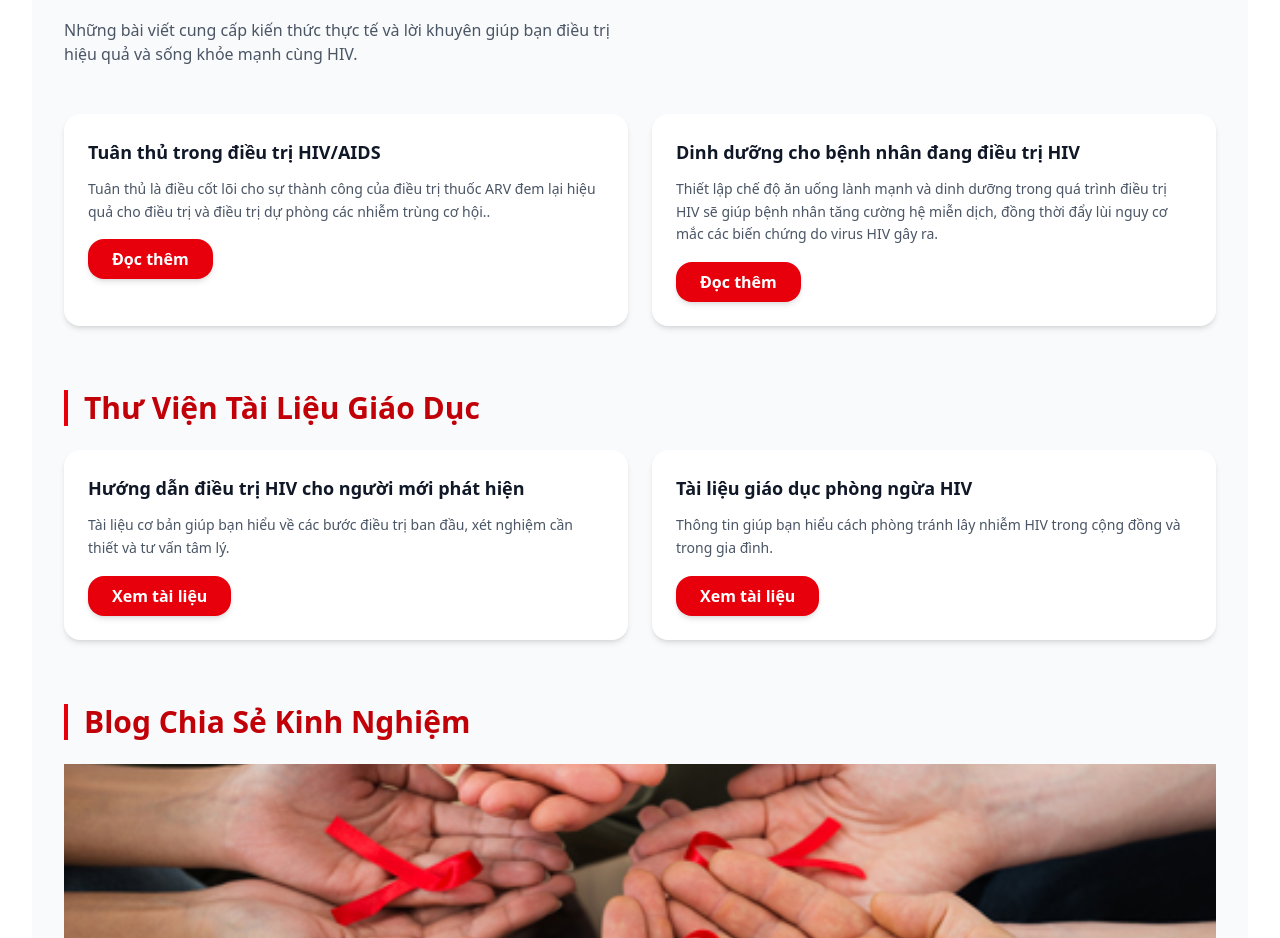
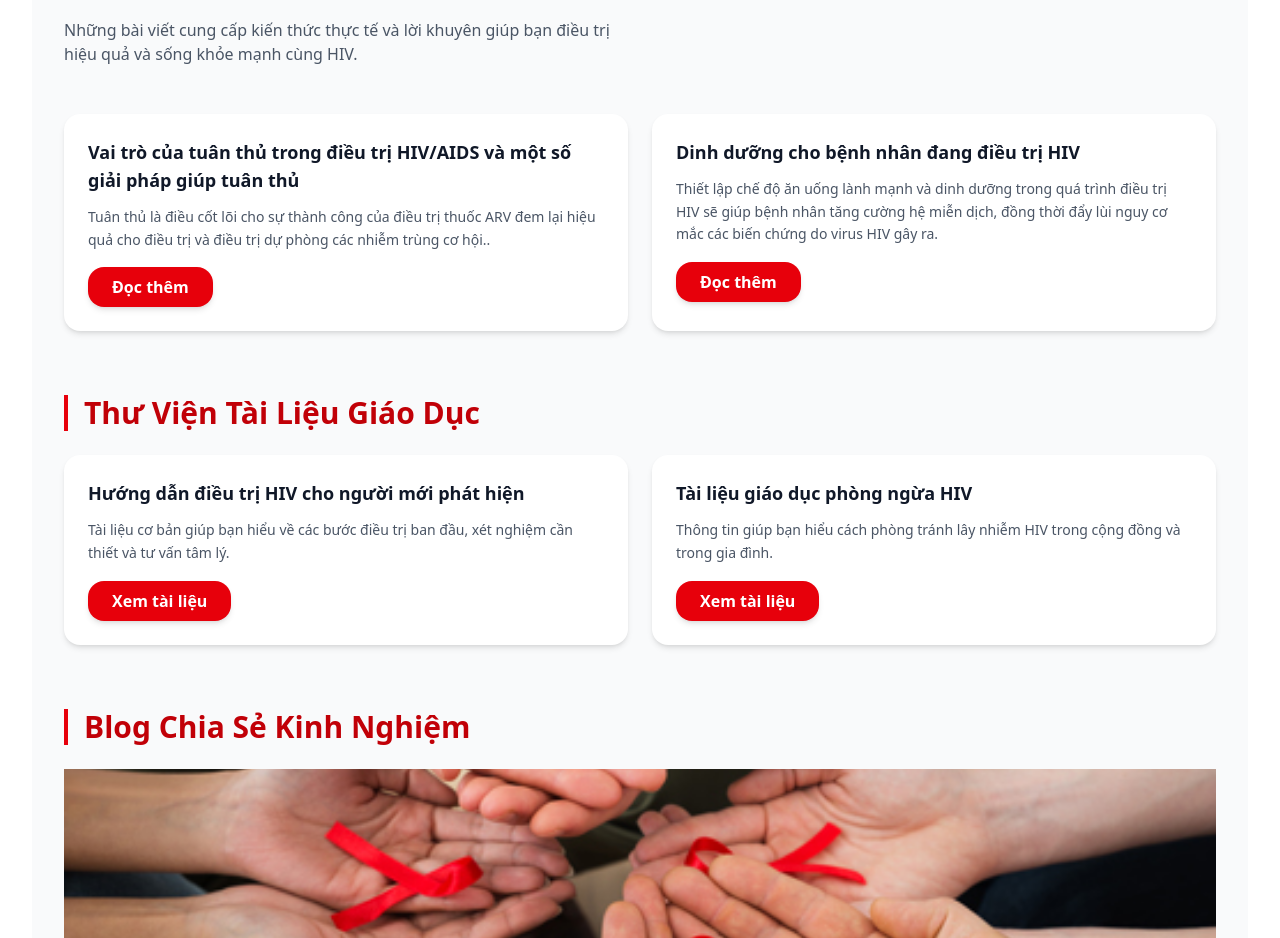
Before and after one commit to YenNhi206/swpHIVproject, a React (Vite) app: page /knowledge in a window 1280 px wide. Shown: the part 2220-3158 px from the top of the page. Built offline with nearby package versions, Linux system fonts and the light colour scheme.

Commit message:
Update KnowledgePage.jsx

```diff
--- a/src/pages/KnowledgePage.jsx
+++ b/src/pages/KnowledgePage.jsx
@@ -32,7 +32,7 @@ const basicKnowledge = [
 ];
 const treatmentArticles = [
   {
-    title: " Tuân thủ trong điều trị HIV/AIDS",
+    title: "Vai trò của tuân thủ trong điều trị HIV/AIDS và một số giải pháp giúp tuân thủ",
     description:
       "Tuân thủ là điều cốt lõi cho sự thành công của điều trị thuốc ARV đem lại hiệu quả cho điều trị và điều trị dự phòng các nhiễm trùng cơ hội..",
     link: "https://cdcvinhphuc.vn/vai-tro-cua-tuan-thu-trong-dieu-tri-hiv-aids-va-mot-so-giai-phap-giup-tuan-thu/",
```
